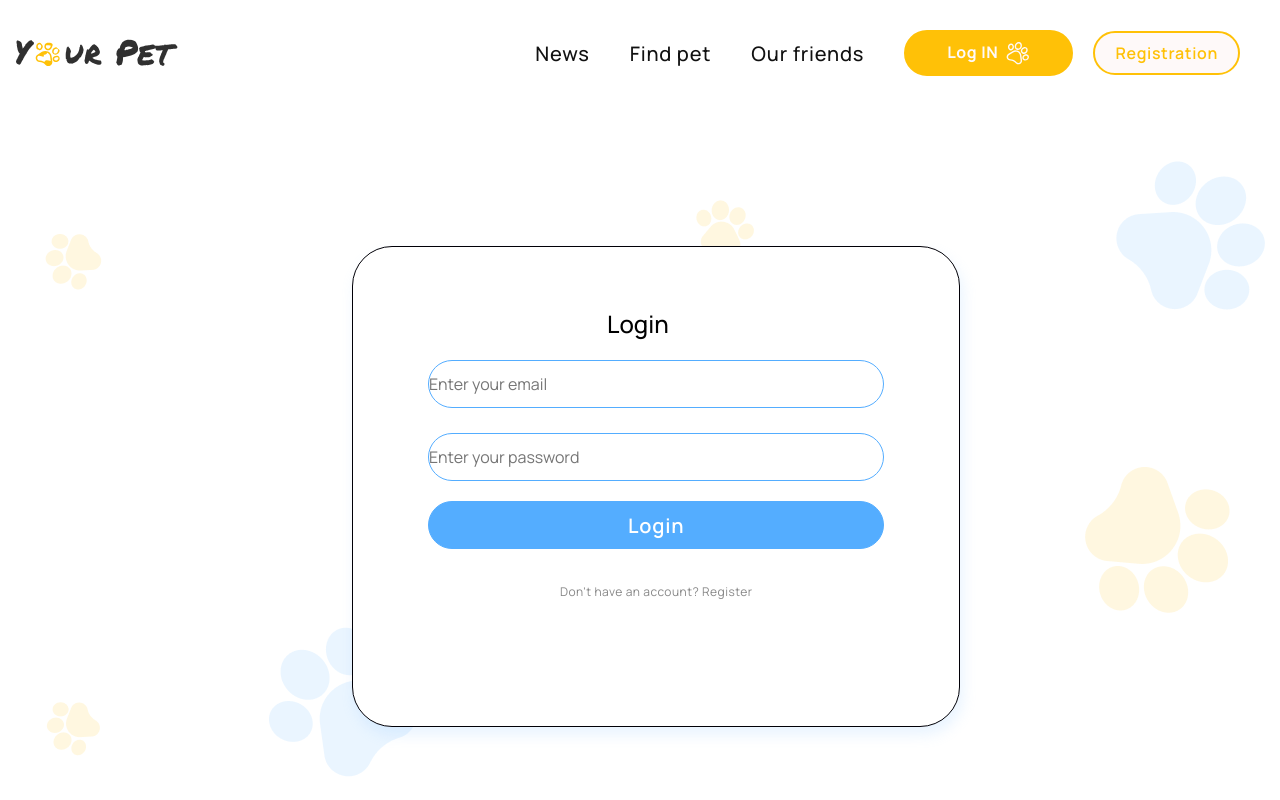
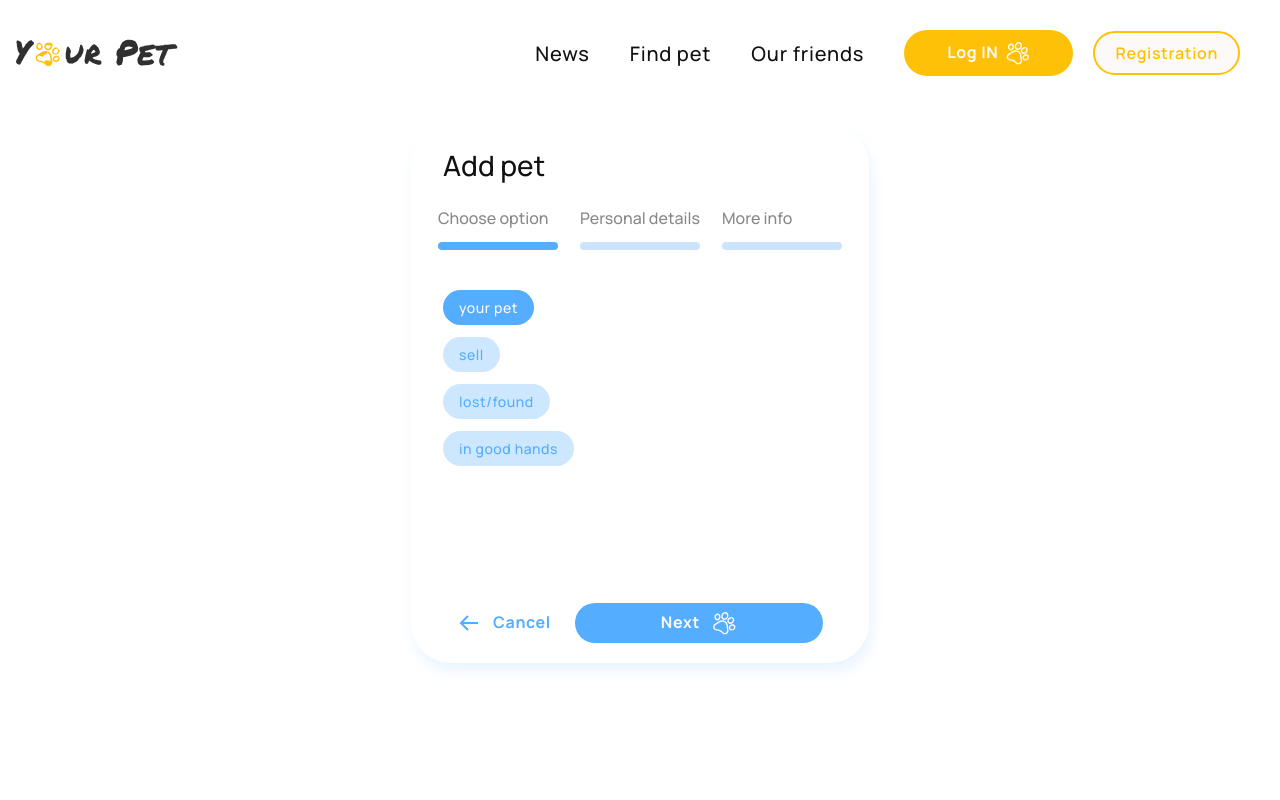
Before and after one commit to leo-moon/YourPet_token, a React (Create React App) app: page /YourPet/add-pet in a window 1280 px wide. Before the commit this address led to /YourPet/login. Built offline with nearby package versions, Linux system fonts and the light colour scheme.

Commit message:
adds adaptive styles

```diff
--- a/src/pages/AddPetPage/AddPetPage.jsx
+++ b/src/pages/AddPetPage/AddPetPage.jsx
@@ -6,9 +6,7 @@ import FirstStep from './FirstStep/FirstStep';
 import SecondStep from './SecondStep/SecondStep';
 import ThirdStep from './ThirdStep/ThirdStep';
 
-import css from './AddPage.module.scss';
-
-// import getInitialFields from './getInitialFields';
+import css from './AddPetPage.module.scss';
 
 const initialData = {
   category: 'your pet',
@@ -72,13 +70,41 @@ const AddPetPage = () => {
       prev={handlePrevStep}
       data={data}
       setStatus={setStatus}
+      currentStep={currentStep}
     />,
   ];
 
+  const getCurrentTitle = () => {
+    if (currentStep === 0) {
+      return 'Add pet';
+    }
+
+    if (currentStep === 1 || 2) {
+      switch (data.category) {
+        case 'your pet':
+          return 'Add my pet';
+        case 'sell':
+          return 'Add pet for sell';
+        case 'lost/found':
+          return 'Add lost pet';
+        default:
+          return 'Add pet without an owner';
+      }
+    }
+  };
+
   return (
     <div className={css.container}>
-      <div className={css.formWrapper}>
-        <h1 className={css.title}>Add pet</h1>
+      <div
+        className={
+          currentStep === 2 && data.category !== 'your pet'
+            ? css.formWrapperThirdStep
+            : css.formWrapper
+        }
+      >
+        <h1 className={currentStep === 2 ? css.titleThirdStep : css.title}>
+          {getCurrentTitle()}
+        </h1>
         <div className={css.categoryTitleWrapper}>
           <h2 className={`${css.categoryTitle} ${css[status.firstIndicator]}`}>
             Choose option
@@ -97,72 +123,3 @@ const AddPetPage = () => {
   );
 };
 export default AddPetPage;
-
-// const [step, setStep] = useState(1);
-// const [option, setOption] = useState('your pet');
-// const [completedFields, setCompletedFields] = useState({});
-// // console.log(step);
-// // console.log(option);
-// console.log(completedFields);
-// console.log(getInitialFields(step, option));
-
-// const onNextBtnClick = e => {
-//   if (e.target.textContent !== 'Next') return;
-
-//   let userValues = {};
-
-//   const fields = Object.keys(getInitialFields(step, option));
-
-//   fields.forEach(el => {
-//     const { value } = e.currentTarget.elements[el];
-
-//     // console.log(value);
-
-//     userValues = { ...userValues, [el]: value };
-
-//     // console.log(userValues);
-//   });
-
-//   console.log(userValues);
-
-//   setCompletedFields(prev => ({ ...prev, ...userValues }));
-
-//   if (step === 1) {
-//     setOption(e.currentTarget.elements.addPetOption.value);
-//   }
-
-//   setStep(prev => prev + 1);
-
-//   // console.log(completedFields);
-// };
-
-// const onCancelBtnCLick = () => {
-//   setStep(prev => prev - 1);
-// };
-
-// return (
-//   <Formik
-//     initialValues={
-//       // getInitialFields(step, option)
-//       initialValues
-//     }
-//   >
-//     <Form onClick={onNextBtnClick}>
-// <h1>Add pet</h1>
-// <h2>Choose option</h2>
-// <h2>Personal details</h2>
-// <h2>More info</h2>
-//       <FirstStep setStep={setStep} setOption={setOption} step={step} />
-//       <SecondStep setStep={setStep} setOption={setOption} step={step} />
-//       <ThirdStep setStep={setStep} setOption={setOption} step={step} />
-//       <button
-//         type="button"
-//         onClick={onCancelBtnCLick}
-//         disabled={step === 0 ? true : false}
-//       >
-//         Cancel
-//       </button>
-//       <button type="button">Next</button>
-//     </Form>
-//   </Formik>
-// );
--- a/src/pages/AddPetPage/AddPage.module.scss
+++ b/src/pages/AddPetPage/AddPetPage.module.scss
@@ -1,4 +1,8 @@
 // Mobile first step
+
+.container {
+   padding-top: 20px;
+}
 
 .formWrapper {
    max-width: 280px;
@@ -8,7 +12,7 @@
    display: Flex;
    flex-direction: column;
 
-   margin-top: 20px;
+   // margin-top: 20px;
 
    background-color: #FFFFFF;
    box-shadow: 3px 8px 14px rgba(136, 198, 253, 0.19);
@@ -37,7 +41,7 @@
 
 .categoryTitleWrapper {
    display: flex;
-
+   justify-content: center;
 }
 
 .categoryTitle {
@@ -277,19 +281,47 @@ input::placeholder {
 @media screen and (min-width: 768px) {
 
    // Tablet first step
+   .container {
+      padding-top: 60px;
+      padding-bottom: 523px;
+   }
 
    .formWrapper {
+      margin-right: auto;
+      margin-left: auto;
+      // margin-bottom: 523px;
+
       max-width: 458px;
-      margin-top: 60px;
+      // margin-top: 60px;
       padding: 20px 32px;
    }
 
+   .formWrapperThirdStep {
+      composes: formWrapper;
+      max-width: 704px;
+   }
+
    .form {
+      margin-top: 20px;
+   }
+
+   .formStepOne{
       margin-top: 40px;
+   }
+
+   .formStepThree {
+      composes: form;
+      align-items: center;
    }
 
    .title {
       font-size: 28px;
+   }
+
+   .titleThirdStep {
+      composes: title;
+      display: flex;
+      align-self: center;
    }
 
    .categoryTitle {
@@ -313,14 +345,21 @@ input::placeholder {
    }
 
    .btnsWrap {
-      align-self: flex-end;
+      align-self: center;
       flex-direction: row-reverse;
       gap: 24px;
    }
 
+
+
    .btnsFirstStepWrap {
       margin-top: 137px;
     }
+
+   .btnsThirdStepWrap {
+      composes: btnsWrap;
+      margin-top: 60px;
+   }
 
    //  Tablet second step
 
@@ -347,7 +386,7 @@ input::placeholder {
       margin-top: 40px;
    }
 
-   // Mobile third step
+   // Tablet third step
 
    .addImg {
       margin-bottom: 0px;
@@ -357,7 +396,13 @@ input::placeholder {
    }
 
    .addImgWrap {
+      flex-direction: column;
       gap: 33px;
+   }
+
+   .addImgThirdStepWrap {
+      composes: addImgWrap;
+      gap: 8px;
    }
 
    .commentTextarea {
@@ -371,7 +416,10 @@ input::placeholder {
       font-size: 16px;
    }
 
-   // Tablet third step
+   .textareaThirdStep {
+      composes: commentTextarea;
+      height: 182px;
+   }
 
    .thirdStepFormWrap {
       display: flex;
@@ -381,3 +429,33 @@ input::placeholder {
       margin-left: 45px;
    }
 }
+
+@media screen and (min-width: 1280px) {
+   // Desktop first step
+      .container {
+         padding-top: 40px;
+         padding-bottom: 118px;
+      }
+
+      .formWrapperThirdStep {
+         max-width: 822px;
+         padding: 20px 75px 37px;
+      }
+
+      // Desktop third step
+
+
+      .addImgThirdStepWrap {
+         composes: addImgWrap;
+         gap: 12px;
+      }
+
+      .thirdStepInputwrap {
+         margin-left: 97px;
+      }
+
+      .addImgLabelThirdStep {
+         composes: inputLabel;
+         font-size: 18px;
+      }
+}
--- a/src/pages/AddPetPage/FirstStep/FirstStep.jsx
+++ b/src/pages/AddPetPage/FirstStep/FirstStep.jsx
@@ -3,7 +3,7 @@ import { BiArrowBack } from 'react-icons/bi';
 
 import PawIcon from 'images/icons/AddPetPageIcons/PawIcon';
 
-import css from '../AddPage.module.scss';
+import css from '../AddPetPage.module.scss';
 
 const FirstStep = ({ data, next, setStatus, currentStep }) => {
   const handleSubmit = values => {
--- a/src/pages/AddPetPage/SecondStep/SecondStep.jsx
+++ b/src/pages/AddPetPage/SecondStep/SecondStep.jsx
@@ -3,7 +3,7 @@ import { BiArrowBack } from 'react-icons/bi';
 
 import PawIcon from 'images/icons/AddPetPageIcons/PawIcon';
 
-import css from '../AddPage.module.scss';
+import css from '../AddPetPage.module.scss';
 
 const SecondStep = ({ data, next, prev, setStatus }) => {
   const handleSubmit = values => {
--- a/src/pages/AddPetPage/ThirdStep/ThirdStep.jsx
+++ b/src/pages/AddPetPage/ThirdStep/ThirdStep.jsx
@@ -8,9 +8,9 @@ import { IoMaleOutline } from 'react-icons/io5';
 
 import PawIcon from 'images/icons/AddPetPageIcons/PawIcon';
 
-import css from '../AddPage.module.scss';
+import css from '../AddPetPage.module.scss';
 
-const ThirdStep = ({ next, prev, data, setStatus }) => {
+const ThirdStep = ({ next, prev, data, setStatus, currentStep }) => {
   const handleSubmit = values => {
     setStatus(prev => ({
       ...prev,
@@ -34,7 +34,7 @@ const ThirdStep = ({ next, prev, data, setStatus }) => {
   return (
     <Formik initialValues={data} onSubmit={handleSubmit}>
       {({ values }) => (
-        <Form className={css.form}>
+        <Form className={css.formStepThree}>
           <div
             className={
               data.category !== 'your pet' ? css.thirdStepFormWrap : ''
@@ -99,8 +99,18 @@ const ThirdStep = ({ next, prev, data, setStatus }) => {
                 </>
               )}
 
-              <div className={css.addImgWrap}>
-                <p className={css.inputLabel}>Add photo</p>
+              <div
+                className={
+                  data.category === 'your pet'
+                    ? css.addImgWrap
+                    : css.addImgThirdStepWrap
+                }
+              >
+                <p className={css.addImgLabelThirdStep}>
+                  {data.category === 'your pet'
+                    ? 'Add photo'
+                    : 'Load the pet’s image:'}
+                </p>
                 <label htmlFor="file" className={css.addImg}>
                   <AiOutlinePlus size={30} color="#54ADFF" />
                 </label>
@@ -157,13 +167,17 @@ const ThirdStep = ({ next, prev, data, setStatus }) => {
                 as="textarea"
                 name="comments"
                 id="comments"
-                className={css.commentTextarea}
+                className={
+                  data.category !== 'your pet'
+                    ? css.textareaThirdStep
+                    : css.commentTextarea
+                }
                 placeholder="Type breed"
               />
             </div>
           </div>
 
-          <div className={css.btnsWrap}>
+          <div className={css.btnsThirdStepWrap}>
             <button className={css.nextBtn} type="submit">
               Next
               <PawIcon />
--- a/src/router.js
+++ b/src/router.js
@@ -36,11 +36,12 @@ const UserRoutes = () => {
           <Route element={<PublicRoute />}>
             <Route path="/register" element={<RegisterPage />} />
             <Route path="/login" element={<LoginPage />} />
+            <Route path="/add-pet" element={<AddPetPage />} />
           </Route>
 
           <Route element={<PrivateRoute />}>
             <Route path="/user" element={<UserPage />} />
-            <Route path="/add-pet" element={<AddPetPage />} />
+            {/* <Route path="/add-pet" element={<AddPetPage />} /> */}
           </Route>
 
           <Route path="*" element={<NotFoundPage />} />
```
Also changed, not shown: 1 other file (tests, documents, lock files or other folders).
